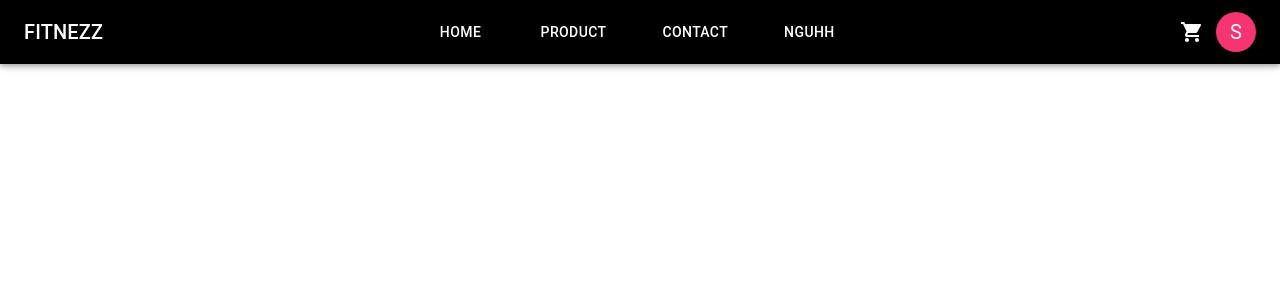
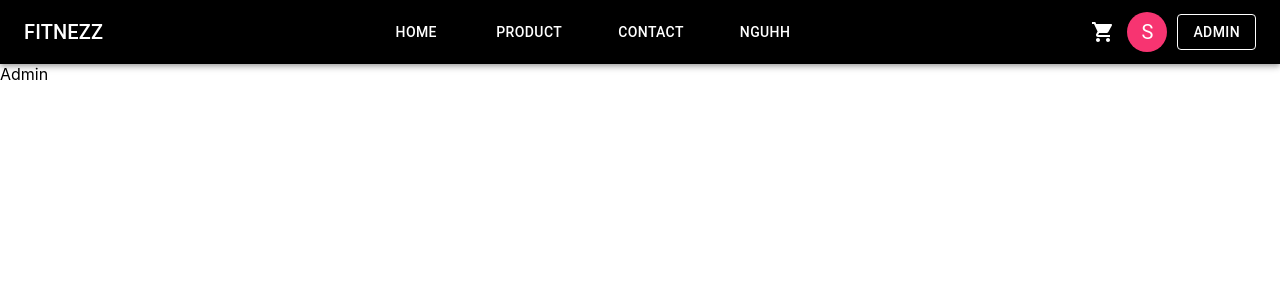
Before and after one commit to tuongnc-0401/Fitnezz, a React (Create React App) app in the folder frontend/: page /admin in a window 1280 px wide. Shown: the top 300 px of the page. Built offline with nearby package versions, Linux system fonts and the light colour scheme; sample sign-in values are in the browser's storage.

Commit message:
Admin Nav Route

```diff
--- a/frontend/src/App.js
+++ b/frontend/src/App.js
@@ -14,6 +14,8 @@ import UserProfile from './component/Profile/UserProfile/UserProfile';
 import OrderDetails from './component/OrderDetails/OrderDetails';
 import Home from './component/Home/Home';
 import OrderHistory from './component/Profile/OrderHistory/OrderHistory';
+import AdminRoute from './component/Routes/AdminRoute';
+import Admin from './component/Admin/Admin';
 
 function App() {
   return (
@@ -33,6 +35,7 @@ function App() {
           <Route path="/userprofile" exact component={UserProfile} />
           <Route path="/order/:id" exact component={OrderDetails} />
           <Route path="/orderhistory" exact component={OrderHistory} />
+          <AdminRoute path="/admin" exact component={Admin} />
         </Switch>
       </div>
     </Router>
--- /dev/null
+++ b/frontend/src/component/Admin/Admin.jsx
@@ -0,0 +1,11 @@
+import React from 'react'
+
+const Admin = () => {
+    return (
+        <div>
+            Admin
+        </div>
+    )
+}
+
+export default Admin
--- a/frontend/src/component/NavBar/NavBar.js
+++ b/frontend/src/component/NavBar/NavBar.js
@@ -122,6 +122,11 @@ const NavBar = () => {
                         :
                         <Button component={Link} to="/signin" variant="outlined" color="inherit" className={classes.login}>Login</Button>
                     }
+                    {userInfo && userInfo.isAdmin && (
+                        <Button component={Link} to="/admin" variant="outlined" color="inherit" className={classes.admin}>Admin</Button>
+                    )
+                    }
+
                 </Toolbar>
             </AppBar>
         </div >
--- a/frontend/src/component/NavBar/styles.js
+++ b/frontend/src/component/NavBar/styles.js
@@ -23,6 +23,9 @@ export default makeStyles((theme) => ({
     login: {
         marginRight: '10px'
     },
+    admin: {
+        marginLeft: '10px'
+    },
     pink: {
         color: "white",
         backgroundColor: "#f73471",
--- a/frontend/src/component/Routes/AdminRoute.jsx
+++ b/frontend/src/component/Routes/AdminRoute.jsx
@@ -3,8 +3,8 @@ import { useSelector } from 'react-redux';
 import { Redirect, Route } from 'react-router-dom';
 
 const AdminRoute = ({ component: Component, ...rest }) => {
-    const userSignin = useSelector((state) => state.userSignin);
-    const { userInfo } = userSignin;
+    const userSignIn = useSelector((state) => state.userSignIn);
+    const { userInfo } = userSignIn;
     return (
         <Route
             {...rest}
```
